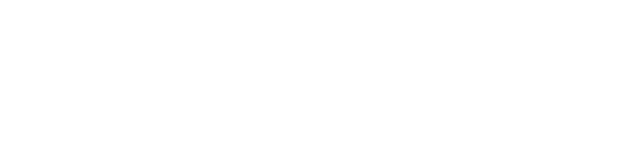
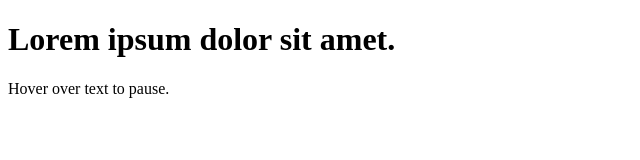
Before and after one commit to rich-okon/hydrahead, a plain HTML site: page index.html in a window 1280 px wide. Shown: the whole page, without its empty margins (0-640 px from the left). Drawn offline with Linux system fonts and the light colour scheme.

```diff
--- a/index.html
+++ b/index.html
@@ -6,6 +6,13 @@
     <title>HYDRAHEAD</title>
 </head>
 <body>
+    <div id="wrapper">
+        <div id="container">
 
+            <h1>Lorem ipsum dolor sit amet.</h1>
+          <p>Hover over text to pause.</p>
+
+        </div>
+    </div>
 </body>
 </html>
```
